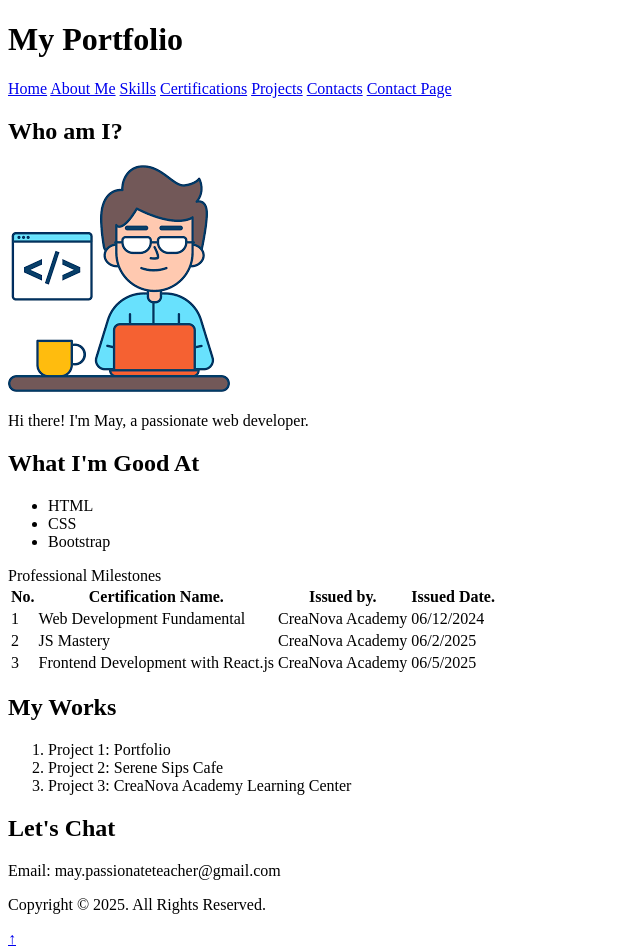
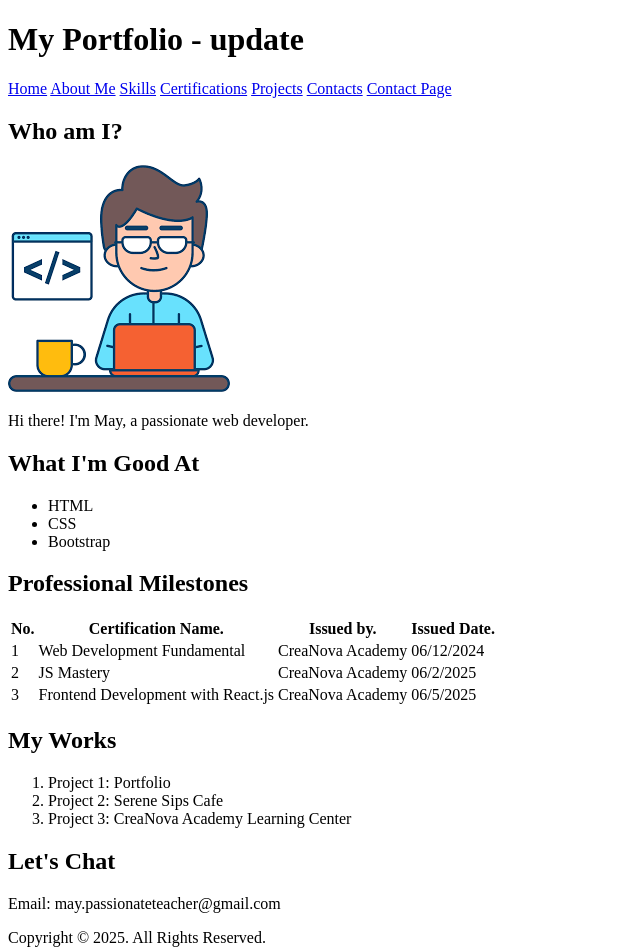
Before and after one commit to kyawhmue551-debug/portfolio, a plain HTML site: page index.html in a window 1280 px wide. Shown: the top 951 px of the page, without its empty margins (0-640 px from the left). Drawn offline with Linux system fonts and the light colour scheme.

Commit message:
header update

```diff
--- a/index.html
+++ b/index.html
@@ -4,13 +4,13 @@
     <meta charset="UTF-8" />
     <meta name="viewport" content="width=device-width, initial-scale=1.0" />
     <!-- favorite icon => favicon ctrl / -->
-     <link rel="shortcut icon" href="images/developer.png" type="image/x-icon">
+    <link rel="shortcut icon" href="images/developer.png" type="image/x-icon" />
     <title>Portfolio</title>
   </head>
   <body>
     <!-- header section ctrl / -->
     <header id="home">
-      <h1>My Portfolio</h1>
+      <h1>My Portfolio - update</h1>
     </header>
 
     <!-- nav section ctrl / -->
@@ -41,7 +41,7 @@
       </ul>
     </section>
     <!-- certificate section ctrl / -->
-     <section id="certificate"
+    <section id="certificate">
       <h2>Professional Milestones</h2>
       <table>
         <thead>
@@ -74,9 +74,9 @@
             <td>CreaNova Academy</td>
             <td>06/5/2025</td>
           </tr>
-    </section>
         </tbody>
       </table>
+    </section>
 
     <!-- project section ctrl / -->
     <section id="projects">
```
Lines whose indentation alone changed are shown as unchanged.
